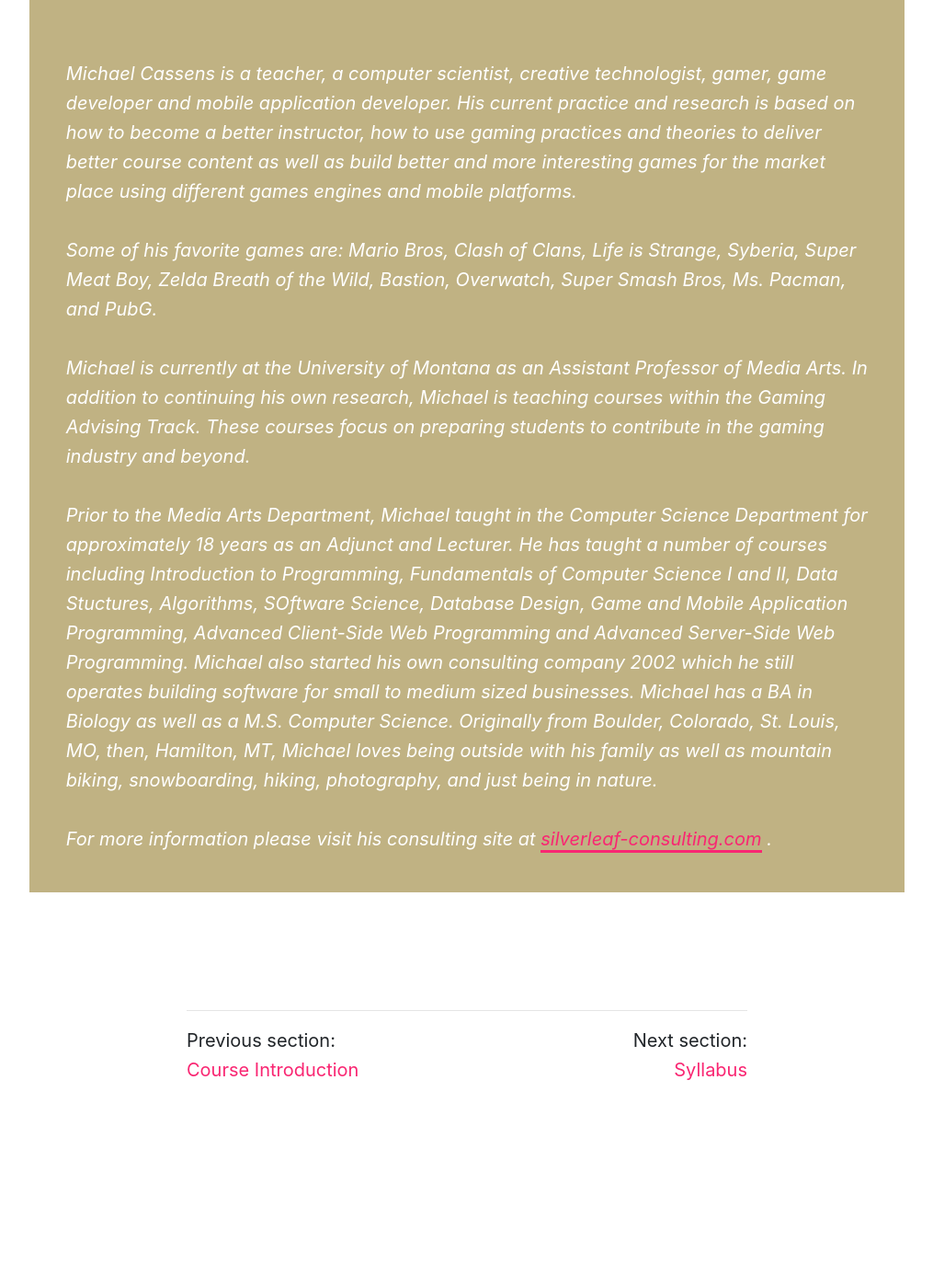
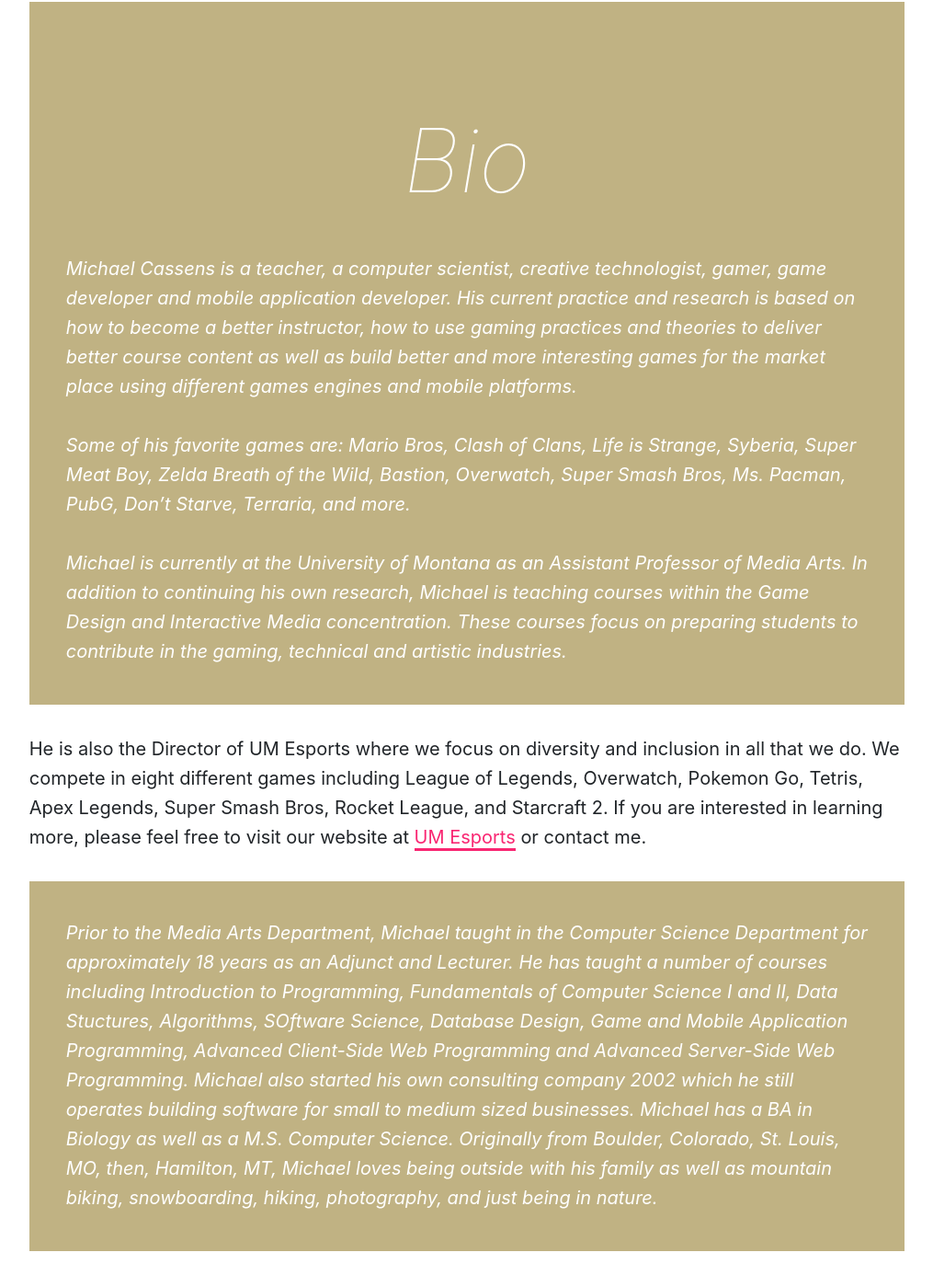
Before and after one commit to Montana-Media-Arts/120_CreativeCoding1-Fall2020, a Jekyll site: the page built from modules/week-1/_posts/2017-01-03-instructors.md, in a window 1280 px wide and 1400 px high, scrolled down 2088 px. Shown: the whole window at 92% size, without its empty margins (132-1147 px from the left). Built offline with Jekyll 4.4.1, drawn with Linux system fonts in a browser that asks for light colours; nearby versions of some CDN libraries; before the commit the page ends 3283 px from its top, so only the background shows below that.

Commit message:
updated instructors

```diff
--- a/modules/week-1/_posts/2017-01-03-instructors.md
+++ b/modules/week-1/_posts/2017-01-03-instructors.md
@@ -10,8 +10,7 @@ Quick links, including email links, office hours, and lab hours, are all availab
 
 What follows is a more detailed introduction to the people delivering this class to you this semester. We are a team, and will be working together to deliver this experience to you.
 
-
-<iframe width="560" height="315" src="https://www.youtube.com/embed/PSGOxy8IwH0" frameborder="0" allow="accelerometer; autoplay; encrypted-media; gyroscope; picture-in-picture" allowfullscreen></iframe>
+<div class="embed-responsive embed-responsive-16by9"><iframe class="embed-responsive-item" src="https://www.youtube.com/embed/PSGOxy8IwH0" frameborder="0" allowfullscreen></iframe></div>
 
 ## Michael Cassens
 
@@ -37,10 +36,13 @@ I would also like to say that I am first and foremost a teacher, so I will work
   Bastion,
   Overwatch,
   Super Smash Bros,
-  Ms. Pacman, and PubG.
+  Ms. Pacman,
+  PubG,
+  Don't Starve,
+  Terraria, and more.
 >
-> Michael is currently at the University of Montana as an Assistant Professor of Media Arts. In addition to continuing his own research, Michael is teaching courses within the Gaming Advising Track. These courses focus on preparing students to contribute in the gaming industry and beyond.
+> Michael is currently at the University of Montana as an Assistant Professor of Media Arts. In addition to continuing his own research, Michael is teaching courses within the Game Design and Interactive Media concentration. These courses focus on preparing students to contribute in the gaming, technical and artistic industries.
+
+He is also the Director of UM Esports where we focus on diversity and inclusion in all that we do.  We compete in eight different games including League of Legends, Overwatch, Pokemon Go, Tetris, Apex Legends, Super Smash Bros, Rocket League, and Starcraft 2. If you are interested in learning more, please feel free to visit our website at [UM Esports](http://grizzlyesportsum.com/) or contact me.
 >
 > Prior to the Media Arts Department, Michael taught in the Computer Science Department for approximately 18 years as an Adjunct and Lecturer.  He has taught a number of courses including Introduction to Programming, Fundamentals of Computer Science I and II, Data Stuctures, Algorithms, SOftware Science, Database Design, Game and Mobile Application Programming, Advanced Client-Side Web Programming and Advanced Server-Side Web Programming. Michael also started his own consulting company 2002 which he still operates building software for small to medium sized businesses.  Michael has a BA in Biology as well as a M.S. Computer Science. Originally from Boulder, Colorado, St. Louis, MO, then, Hamilton, MT, Michael loves being outside with his family as well as mountain biking, snowboarding, hiking, photography, and just being in nature.
->
-> For more information please visit his consulting site at [silverleaf-consulting.com](http://silverleaf-consulting.com) .
```
Also changed, not shown: modules/instructors/_posts/2017-01-01-instructors.md (+1 -0 lines).
